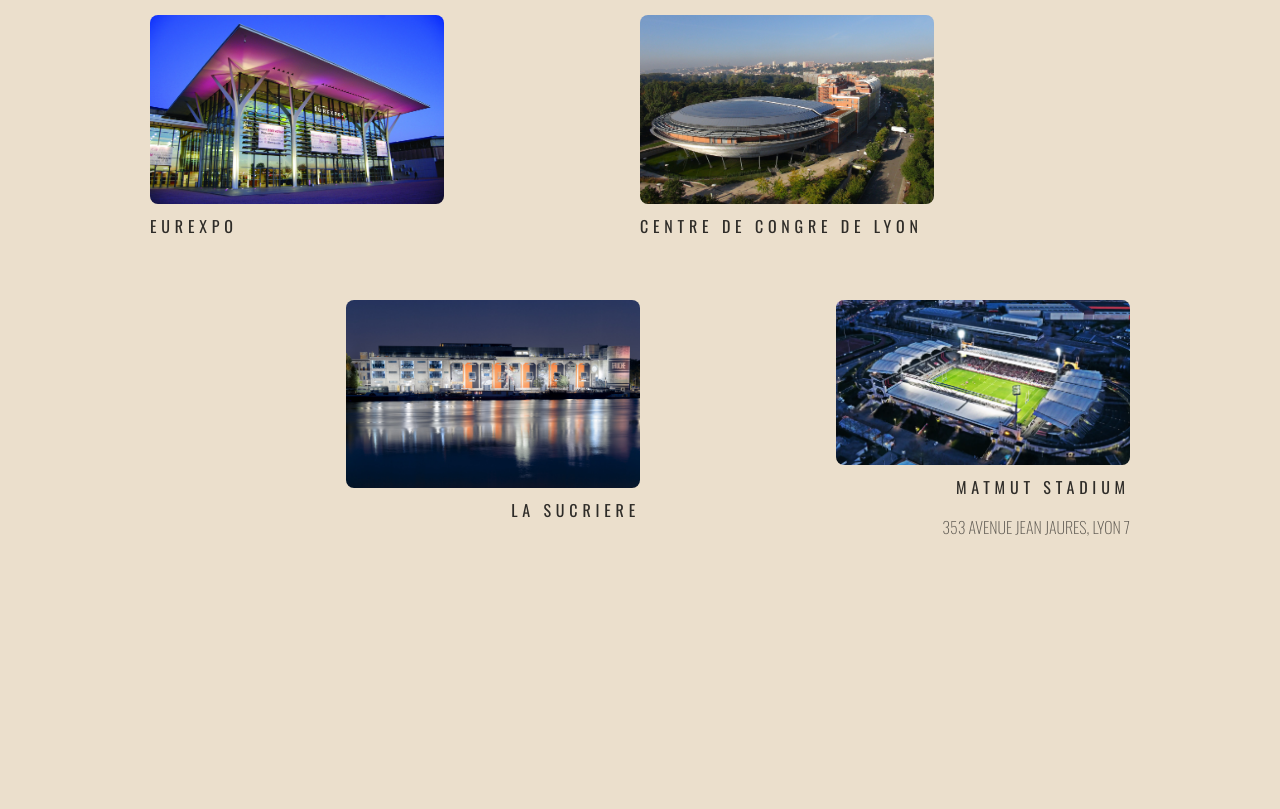
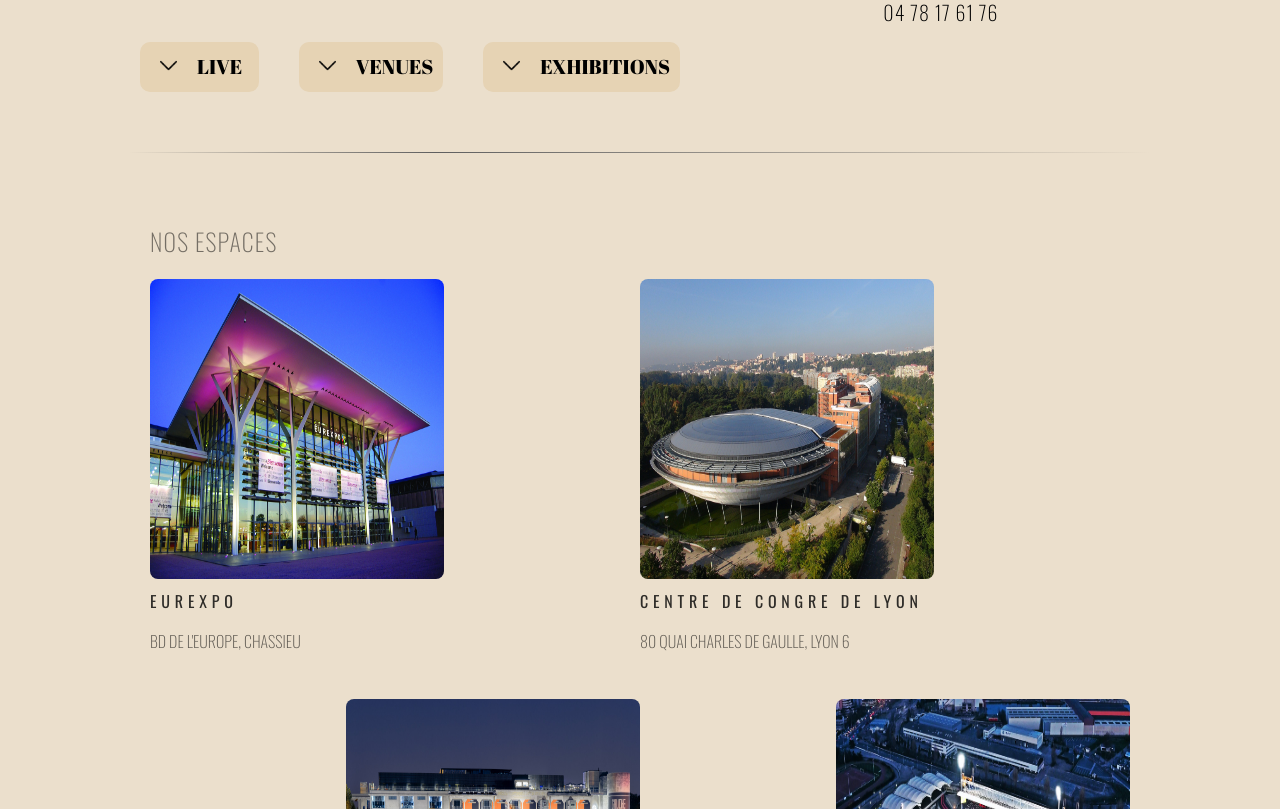
Before and after one commit to manonbrz/blog, a website: page assets/pages/entreprise.html in a window 1280 px wide. Shown: the part 630-1439 px from the top of the page. Before the commit the page ends 1285 px from the top, so only its background shows below. Drawn offline with nearby package versions, Linux system fonts and the light colour scheme; a web font is replaced by a local one.

Commit message:
entreprise quasi ok

```diff
--- a/assets/css/entreprise.css
+++ b/assets/css/entreprise.css
@@ -2,6 +2,7 @@
 body {
   margin: 0;
   background: #ebdfcc;
+  padding-top: 50px;
 }
 
 .container-title{
@@ -44,17 +45,91 @@
 
 .container-text {
   display: flex;
-  align-items: center;
+  flex-direction: column;
   width: 50%;
-  padding: 0px 50px 0px 120px;
+  padding: 0px 0px 0px 120px;
   font-family: "Oswald", sans-serif;
   font-weight: 100;
   font-size: 30px;
 }
+.offres {
+  display: flex;
+  justify-content: center;
+}
 
+.offre {
+  display: flex;
+  align-items: center;
+  padding: 10px;
+  margin : 20px;
+  width: 33.3%;
+  margin-bottom: 10px;
+  border-radius: 10px;
+  background-color: #e6d3b4;
+}
+
+.toggle-info {
+  background: none;
+  border: none;
+  cursor: pointer;
+  margin-right: 10px; /* Espacement entre la flèche et le titre */
+}
+.toggle-info img {
+  transition: transform 0.3s ease; /* Transition pour la rotation de la flèche */
+}
+
+.offre-content {
+  flex: 1;
+  transition: max-height 0.5s ease;
+}
+
+.offre-content h3 {
+  margin: 0;
+  font-family: "Abril Fatface", serif;
+  font-size: 20px;
+  font-weight: 200;
+
+}
+
+.more-info {
+  display: none;
+  padding: 10px;
+  font-size: 20px;
+  margin-top: 10px;
+}
+
+.more-info.active {
+  display: block;
+}
+
+.offre.active .more-info {
+  display: block;
+}
+
+
+.offre button {
+  background: none;
+  border: none;
+  cursor: pointer;
+}
+.fleche {
+  width: 25px;
+}
+
+.container-separate {
+  display: flex;
+  padding-top: 50px;
+  justify-content: center;
+}
+.separate {
+  width: 80%;
+  height: 1px;
+  background: linear-gradient(to right, rgba(0, 0, 0, 0) 0%, rgb(95, 95, 95) 30%, rgba(0, 0, 0, 0) 100%);
+}
 .card img {
   width: 60%;
   border-radius: 8px;
+  height: 300.47px;
 }
 .twocard{
   display: flex;
--- /dev/null
+++ b/assets/js/entreprise.js
@@ -0,0 +1,16 @@
+document.addEventListener('DOMContentLoaded', function() {
+    const toggleButtons = document.querySelectorAll('.toggle-info');
+
+    toggleButtons.forEach(button => {
+      button.addEventListener('click', function() {
+        const moreInfo = this.nextElementSibling.querySelector('.more-info');
+        moreInfo.classList.toggle('active');
+
+        if (moreInfo.classList.contains('active')) {
+          this.querySelector('.fleche').style.transform = 'rotate(180deg)';
+        } else {
+          this.querySelector('.fleche').style.transform = 'rotate(0deg)';
+        }
+      });
+    });
+  });
--- a/assets/pages/entreprise.html
+++ b/assets/pages/entreprise.html
@@ -19,7 +19,43 @@
       </div>
       <div class="container">
         <div class="container-text">
-          GL Events Lyon est une filiale du groupe GL Events, un acteur mondial dans le secteur de l'événementiel. Basée à Lyon, cette entité est spécialisée dans l'organisation et la gestion d'événements de divers types, tels que des salons, des congrès, des conventions, des expositions et des événements culturels et sportifs.
+          <p>
+            GL Events Lyon, entreprise d'événementielle appartenant au groupe GL Events, est fort de plus de 40 ans d’expérience et est un acteur majeur des grands marchés de l’événementiel : <br>
+            - Congrès et conventions<br>
+            - Événements et manifestations (culturels, sportifs, institutionnels, corporate ou politiques) <br>
+            - Salons et expositions<br>
+          </p>
+          <div class="offres">
+            <div class="offre">
+              <button class="toggle-info"><img class="fleche" src="/assets/img/arrow.png"></button>
+              <div class="offre-content">
+                <h3>LIVE</h3>
+                <div class="more-info ">
+                  Ingénierie et logistique événementielle
+                </div>
+              </div>
+            </div>
+            <div class="offre">
+              <button class="toggle-info"><img class="fleche" src="/assets/img/arrow.png"></button>
+              <div class="offre-content">
+                <h3>VENUES</h3>
+                <div class="more-info">
+                  Réseau d’espaces événementiels.
+                </div>
+              </div>
+            </div>
+            <div class="offre">
+              <button class="toggle-info"><img class="fleche" src="/assets/img/arrow.png"></button>
+              <div class="offre-content">
+                <h3>EXHIBITIONS</h3>
+                <div class="more-info">
+                  Organisateur de salons, congrès et événements.
+                </div>
+              </div>
+            </div>
+          </div>
+
+
         </div>
         <div class="container-image">
           <img src="/assets/img/logo-gl.png">
@@ -29,6 +65,9 @@
           </div>
         </div>
       </div>
+      <div class="container-separate">
+        <div class="separate"></div>
+      </div>
       <div class="container-title">
         <h2>NOS ESPACES</h2>
         <div class="cards">
@@ -36,17 +75,20 @@
             <div class="card">
               <img src="/assets/img/eurexpo.jpg">
               <a href="https://www.gl-events.com/fr/eurexpo-lyon" class="title-card">EUREXPO</a>
-              <p></p>
+              <p>BD DE L'EUROPE, CHASSIEU</p>
+
             </div>
             <div class="card">
               <img src="/assets/img/congre.jpg">
               <a href="https://www.gl-events.com/fr/centre-de-congres-de-lyon-0" class="title-card">CENTRE DE CONGRE DE LYON</a>
+              <p>80 QUAI CHARLES DE GAULLE, LYON 6</p>
             </div>
           </div>
           <div class="twocard2">
             <div class="card">
               <img src="/assets/img/sucriere.jpg">
               <a href="https://www.gl-events.com/fr/la-sucriere-0" class="title-card">LA SUCRIERE</a>
+              <p>49 QUAI RAMBAUD, LYON 2</p>
             </div>
             <div class="card">
               <img src="/assets/img/matmut.webp">
@@ -56,6 +98,7 @@
           </div>
         </div>
       </div>
+      <script src="/assets/js/entreprise.js"></script>
       <script src="/assets/js/nav.js"></script>
     </body>
 </html>
```
